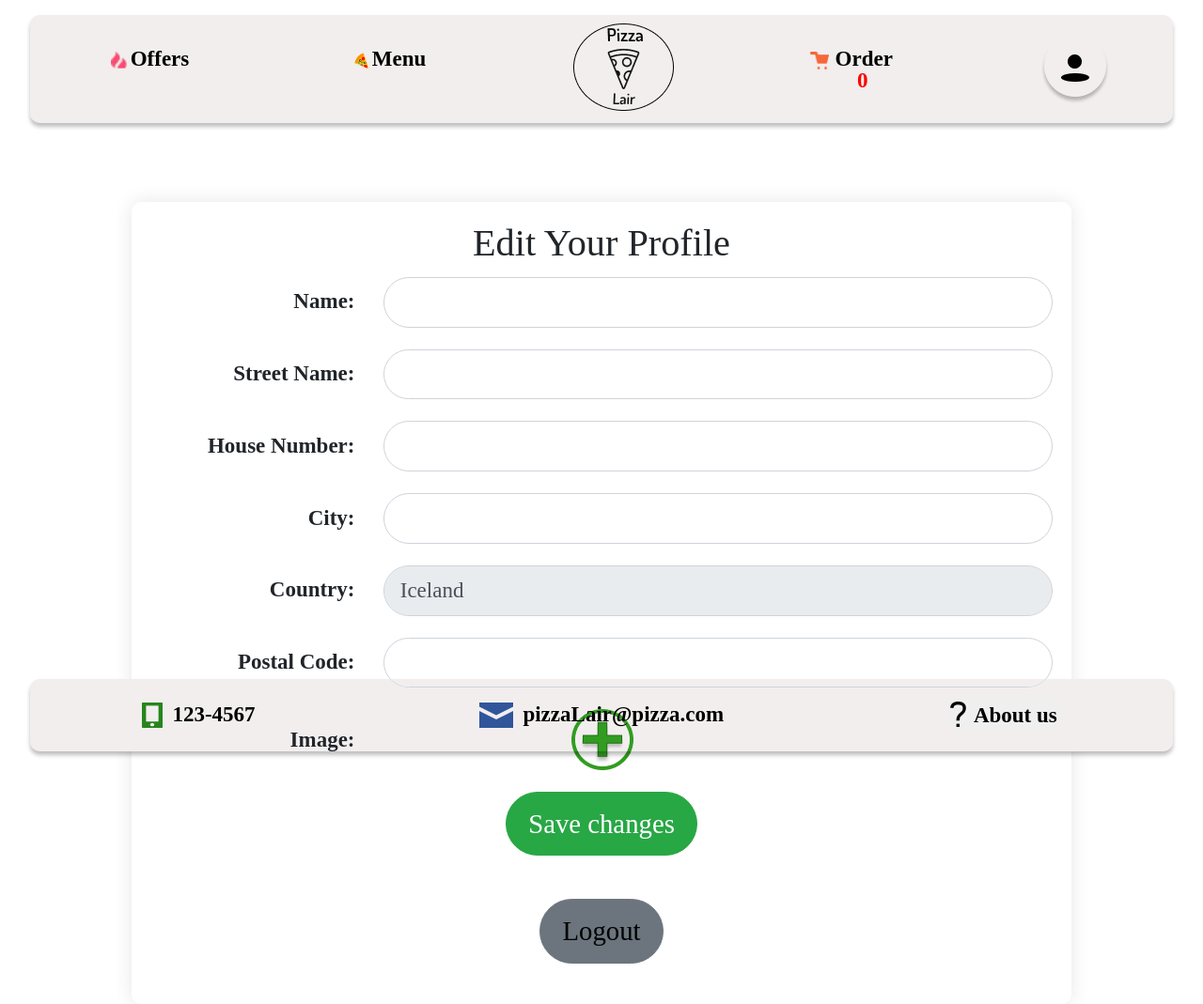
After one commit to bjarkiivars/CandyQueen, a Django app: template pizzafront/templates/profile.html in a window 1280 px wide. The commit adds this page. Shown: the whole page at 94% size. Run offline with Django 4.2, Linux system fonts and the light colour scheme; the template is opened without the code that fills it: values that come from a table or form of the project are taken from there, others are empty; data comes from the database, SQL or seed files in the repository; some libraries are stand-ins or nearby versions.

Commit message:
Added Edit profile feature

```diff
--- a/pizzafront/templates/index.html
+++ b/pizzafront/templates/index.html
@@ -53,13 +53,16 @@
                 <p id="cartCounter"></p>
             </div>
             <div id="navUser">
-                <a href="/user/">
-                    {% if user.is_authenticated %}
+                {% if user.is_authenticated %}
+                    <a href="{% url 'profile' %}">
                         <img class="AvatarIcon" src="{{ user.img.url }}" alt="User Avatar">
-                    {% else %}
+                    </a>
+                {% else %}
+                    <a href="{% url 'login' %}">
                         <img src="{% static 'img/AvatarIcon.png' %}" alt="Default Avatar">
-                    {% endif %}
-                </a>
+
+                    </a>
+                {% endif %}
             </div>
             <!-- if Pizza ..-->
         </div>
--- /dev/null
+++ b/pizzafront/templates/profile.html
@@ -0,0 +1,82 @@
+{% extends 'index.html' %}
+
+{% load static %}
+
+{% block logincontainer %}
+<div class="d-flex justify-content-center align-items-center vh-100">
+  <div class="profile-form">
+    <h3 class="text-center">Edit Your Profile</h3>
+    <div>
+        <form method="POST" enctype="multipart/form-data" novalidate>
+            {% csrf_token %}
+            <div class="form-group row">
+                <label for="name" class="col-sm-3 col-form-label text-right">Name:</label>
+                <div class="col-sm-9">
+                  <input type="text" class="form-control rounded-pill" id="name" name="name" value="{{ user.name }}" required>
+                </div>
+              </div>
+              <div class="form-group row">
+                <label for="street_name" class="col-sm-3 col-form-label text-right">Street Name:</label>
+                <div class="col-sm-9">
+                  <input type="text" class="form-control rounded-pill" id="street_name" name="street_name" value="{{ user.street_name }}" required>
+                </div>
+              </div>
+              <div class="form-group row">
+                <label for="house_number" class="col-sm-3 col-form-label text-right">House Number:</label>
+                <div class="col-sm-9">
+                  <input type="text" class="form-control rounded-pill" id="house_number" name="house_number" value="{{ user.house_number }}" required>
+                </div>
+              </div>
+              <div class="form-group row">
+                <label for="city" class="col-sm-3 col-form-label text-right">City:</label>
+                <div class="col-sm-9">
+                  <input type="text" class="form-control rounded-pill" id="city" name="city" value="{{ user.city }}" required>
+                </div>
+              </div>
+              <div class="form-group row">
+                <label for="country" class="col-sm-3 col-form-label text-right">Country:</label>
+                <div class="col-sm-9">
+                    <input type="text" class="form-control rounded-pill" id="country" name="country" value="Iceland" readonly>
+                </div>
+              </div>
+              <div class="form-group row">
+                <label for="postal_code" class="col-sm-3 col-form-label text-right">Postal Code:</label>
+                <div class="col-sm-9">
+                  <input type="text" class="form-control rounded-pill" id="postal_code" name="postal_code" value="{{ user.postal_code }}" required>
+                </div>
+              </div>
+              <div class="form-group row d-flex align-items-center" style="margin-bottom: 1rem;">
+                <label for="img" class="col-sm-3 col-form-label text-right">Image:</label>
+                <div class="col-sm-9">
+                    <input type="file" class="form-control-file d-none" id="profileImageInput" name="{{ form.img.html_name }}" accept="image/*" required>
+                    {% if form.img.errors %}
+                        <div class="text-danger">{{ form.img.errors.as_text }}</div>
+                    {% endif %}
+                    <img src="{% static 'img/upload.png' %}" alt="Choose Image" id="customImage" onclick="chooseImage()" style="cursor: pointer; margin-left: 200px;">
+                </div>
+            </div>
+            <div class="form-group row">
+                <div class="col-sm-12 text-center">
+                    <button type="submit" class="btn btn-success btn-lg rounded-pill">Save changes</button>
+                </div>
+            </div>
+        </form>
+    </div>
+    <div class="form-group row">
+        <div class="col-sm-12 text-center">
+            <form action="{% url 'logout' %}" method="POST">
+                {% csrf_token %}
+                <button type="submit" class="btn btn-secondary btn-lg rounded-pill mt-3">Logout</button>
+            </form>
+        </div>
+    </div>
+    <!-- Move to app.js When ready -->
+    <script>
+        function chooseImage() {
+            document.getElementById('profileImageInput').click();
+        }
+    </script>
+  </div>
+</div>
+
+{% endblock %}
--- a/pizzafront/urls.py
+++ b/pizzafront/urls.py
@@ -14,6 +14,7 @@ urlpatterns = [
     path('user/', views.userlogin, name='login'),
     path('register/', views.register, name='register'),
     path('logout/', views.userlogout, name='logout'),
+    path('profile/', views.profile, name='profile'),
     path('cart/<int:user_id>/<int:pizza_id>/add/', views.addToCart, name='addToCart'),
     path('cart/<int:user_id>/<int:offer_id>/addOffer/', views.addOfferToCart, name='addOfferToCart'),
     path('cart/<int:user_id>/', views.cart, name="cart"),
--- a/pizzafront/views.py
+++ b/pizzafront/views.py
@@ -114,6 +114,29 @@ def userlogout(request):
     logout(request)
     return redirect('menu')
 
+@login_required
+def profile(request):
+    '''
+    TODO: Fix when user uploads a new photo the photo doesn't update
+    '''
+    if request.method == 'POST':
+        user = request.user
+        user.name = request.POST['name']
+        user.street_name = request.POST['street_name']
+        user.house_number = request.POST['house_number']
+        user.city = request.POST['city']
+        user.country = request.POST['country']
+        user.postal_code = request.POST['postal_code']
+
+        if 'img' in request.FILES:
+            user.img = request.FILES['img']
+        user.save()
+        messages.success(request, 'Profile information updated successfully.')
+
+
+        return redirect('menu')
+
+    return render(request, 'profile.html')
 
 def addPizzaToOffer(request, user_id, offer_id):
     # Start by getting the user
--- a/static/css/style.css
+++ b/static/css/style.css
@@ -467,3 +467,13 @@ p#aboutUsText:before {
     border-color: #545b62;
     color: #000;
   }
+
+  /* The profile style */
+
+  .profile-form {
+    background-color: #fff;
+    padding: 20px;
+    border-radius: 10px;
+    box-shadow: 0 0 20px rgba(0, 0, 0, 0.1);
+    width: 1000px;
+  }
```
Also changed, not shown: static/img/upload.png (added).
